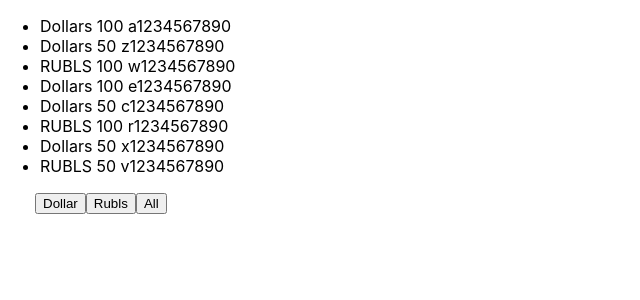
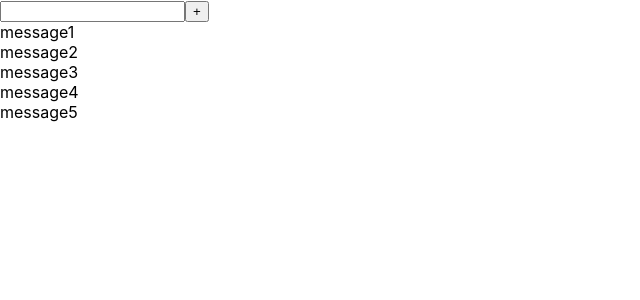
Before and after one commit to melion11/my-microtasks, a React (Create React App) app: page / in a window 1280 px wide. Shown: the top 300 px of the page, without its empty margins (0-640 px from the left). Built offline with nearby package versions, Linux system fonts and the light colour scheme.

Commit message:
completed microtask with input

```diff
--- a/src/App.tsx
+++ b/src/App.tsx
@@ -1,58 +1,50 @@
-import React, {useState} from 'react';
-import NewComponent from './microtasks/filter/FilterMoney';
+import React, {ChangeEvent, useState} from 'react';
+import {FullInput} from "./microtasks/input/FullInput";
+import {Input} from "./microtasks/input/Input";
+import {Button} from "./microtasks/input/Button";
 
-export type FilterType = 'All' | 'Dollar' | 'Rubls'
 
 
 function App() {
+    const [message, setMessage] = useState([
+            {message: 'message1'},
+            {message: 'message2'},
+            {message: 'message3'},
+            {message: 'message4'},
+            {message: 'message5'}
+        ]
+    )
 
-    let [money, setMoney] = useState ([
-        {banknots: 'Dollars', value: 100, number: ' a1234567890'},
-        {banknots: 'Dollars', value: 50, number: ' z1234567890'},
-        {banknots: 'RUBLS', value: 100, number: ' w1234567890'},
-        {banknots: 'Dollars', value: 100, number: ' e1234567890'},
-        {banknots: 'Dollars', value: 50, number: ' c1234567890'},
-        {banknots: 'RUBLS', value: 100, number: ' r1234567890'},
-        {banknots: 'Dollars', value: 50, number: ' x1234567890'},
-        {banknots: 'RUBLS', value: 50, number: ' v1234567890'},
-    ]);
+    let [title,setTitle] = useState('');
 
-   const [filter, setFilter] = useState<FilterType>('All')
-
-    let currentMoney = money;
-    if (filter === 'Dollar') {
-        currentMoney = money.filter(filteredMoney => filteredMoney.banknots === 'Dollars')
-    }
-    if (filter === 'Rubls') {
-        currentMoney = money.filter(filteredMoney => filteredMoney.banknots === 'RUBLS')
+    const onClickButtonHandler = () => {
+        addMessage(title)
+        setTitle('');
     }
 
-    const onClickFilterHandler = (nameButton: FilterType) => {
-    setFilter(nameButton)
+    const addMessage = (title:string) => {
+       let newTitle = {message: title};
+       setMessage([newTitle, ...message], )
+
     }
 
-    return (
-        <NewComponent currentMoney={currentMoney} onClickFilterHandler={onClickFilterHandler}/>
-        // <div className={'money-wrap'}>
-        //     <ul className="money-list">
-        //         {currentMoney.map((m, index) => {
-        //             return (
-        //                 <li key={index}>
-        //                     <span>{m.banknots} </span>
-        //                     <span>{m.value} </span>
-        //                     <span>{m.number} </span>
-        //                 </li>
-        //             );
-        //         })}
-        //     </ul>
-        //     <div style={{marginLeft: '35px'}}>
-        //         <Button name={'Dollar'} callBack={() => onClickFilterHandler('Dollar')}/>
-        //         <Button name={'Rubls'} callBack={() => onClickFilterHandler('Rubls')}/>
-        //         <Button name={'All'} callBack={() => onClickFilterHandler('All')}/></div>
-        // </div>
 
 
-    )
+    return (
+        <div className="App">
+
+            <Input setTitle={setTitle} title={title}/>
+            <Button name={'+'} callBack={onClickButtonHandler} />
+
+
+            {/*<FullInput addMessage={addMessage}/>*/}
+            {message.map((el, index) => {
+                return (
+                    <div key={index}>{el.message}</div>
+                )
+            })}
+        </div>
+    );
 }
 
 export default App;
--- a/src/App1-3m.tsx
+++ b/src/App1-3m.tsx
@@ -40,5 +40,3 @@ function App() {
         </div>
     )
 }
-
-export default App;
--- a/src/microtasks/filter/FilterMoney.tsx
+++ b/src/microtasks/filter/FilterMoney.tsx
@@ -1,9 +1,9 @@
 import React from 'react';
 import {Button} from '../button/Button';
-import {FilterType} from '../../App';
 
 
 
+export type FilterType = 'All' | 'Dollar' | 'Rubls'
 
 type currentMoneyType = {
     banknots: string
--- /dev/null
+++ b/src/microtasks/input/Button.tsx
@@ -0,0 +1,19 @@
+import React from 'react';
+
+export type ButtonPropsType = {
+    name: string;
+    callBack: ()=>void
+}
+
+export const Button = (props:ButtonPropsType) => {
+
+    const onClickButtonHandler = ()=> {
+        props.callBack()
+    }
+
+    return (
+
+            <button onClick={onClickButtonHandler}>{props.name}</button>
+
+    );
+};
--- /dev/null
+++ b/src/microtasks/input/FullInput.tsx
@@ -0,0 +1,27 @@
+import React, {ChangeEvent, useState} from "react";
+
+
+export type InputPropsType = {
+    addMessage: (text:string)=>void;
+}
+
+
+export const FullInput = (props: InputPropsType) => {
+
+    let [title,setTitle] = useState('');
+
+    const onChangeInputHandler = (event: ChangeEvent<HTMLInputElement>) => {
+        setTitle(event.currentTarget.value)
+    }
+
+    const onClickButtonHandler = () => {
+        props.addMessage(title)
+        setTitle('');
+    }
+
+    return (
+        <div>
+            <input value={title} onChange={onChangeInputHandler}/>
+            <button onClick={onClickButtonHandler}>+</button>
+        </div>);
+}
--- /dev/null
+++ b/src/microtasks/input/Input.tsx
@@ -0,0 +1,20 @@
+import React, {ChangeEvent} from 'react';
+
+type InputPropsType = {
+    setTitle: (title:string) => void;
+    title: string
+}
+
+
+export const Input = (props:InputPropsType) => {
+
+    const onChangeInputHandler = (event: ChangeEvent<HTMLInputElement>) => {
+        props.setTitle(event.currentTarget.value)
+    }
+
+    return (
+
+        <input value={props.title} onChange={onChangeInputHandler}/>
+
+    );
+};
```
Also changed, not shown: src/App4m.tsx (added, +56 -0 lines).
